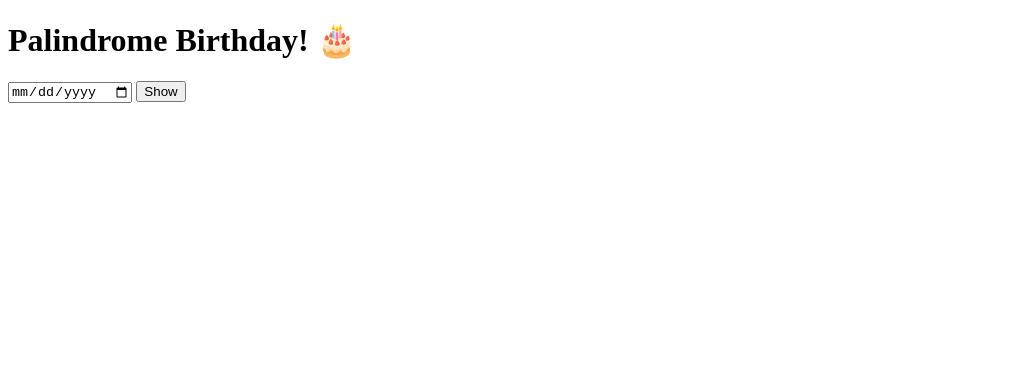
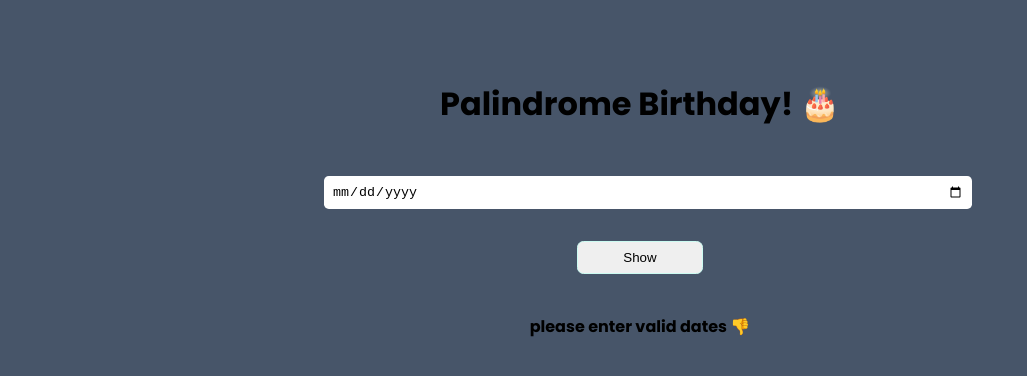
Before and after one commit to shivaniss24/Mark-13-palindrome-birthday, a plain HTML site: page index.html in a window 1280 px wide. Both pictures are taken after a click on the button "Show". Shown: the whole page, without its empty margins (0-1027 px from the left). Drawn offline with Linux system fonts and the light colour scheme.

Commit message:
update css

```diff
--- a/index.html
+++ b/index.html
@@ -8,11 +8,15 @@
     <link href="styles.css" rel="stylesheet">
 </head>
 <body>
+
     <h1>Palindrome Birthday! 🎂</h1>
+    <div id="container">
     <input type="date" id="birthday-input">
+    <br>
+
     <button id="show-btn">Show</button>
     <p id="result"></p>
-
+</div>
 
     <script src="palindrome.js" type="text/javascript"></script>
 </body>
--- a/palindrome.js
+++ b/palindrome.js
@@ -175,5 +175,9 @@ if(bdayStr!='')
         }
 
 }
+else{
+
+    outputElement.innerText='please enter valid dates 👎';
+}
 }
 showBtnRef.addEventListener("click",clickHandler);
--- a/styles.css
+++ b/styles.css
@@ -0,0 +1,52 @@
+@import url('https://fonts.googleapis.com/css2?family=Poppins:wght@400;700&display=swap');@import url('https://fonts.googleapis.com/css2?family=Poppins:wght@400;700&display=swap');
+
+ :root
+{
+  font-family: 'Poppins', sans-serif;
+  --primary-color:#475569;
+  --secondary-color:#ccfbf1;
+}
+
+body
+{
+   background-color: var(--primary-color);
+}
+
+#container
+{
+ width:50%;
+ margin: auto;
+ margin-top: 3rem;
+ text-align: center;
+}
+h1{
+    margin: auto;
+    margin-top: 5rem;
+    text-align: center;
+    width: 100%;
+}
+#birthday-input
+{
+    margin: auto;
+    width: 100%;
+    padding: 0.5rem;
+    border: 1px soliid var(--secondary-color);
+    border-radius: 0.3rem;
+}
+#show-btn
+{
+    align-content: center;
+    width: 20%;
+    margin-top: 2rem;
+    padding: 0.5rem;
+    border: 1px solid var(--secondary-color);
+    border-radius: 0.4rem;
+}
+
+#result
+{
+    margin-top: 2rem;
+    padding: 0.5rem;
+    font-weight: bold;
+    text-align: center;
+}
```
